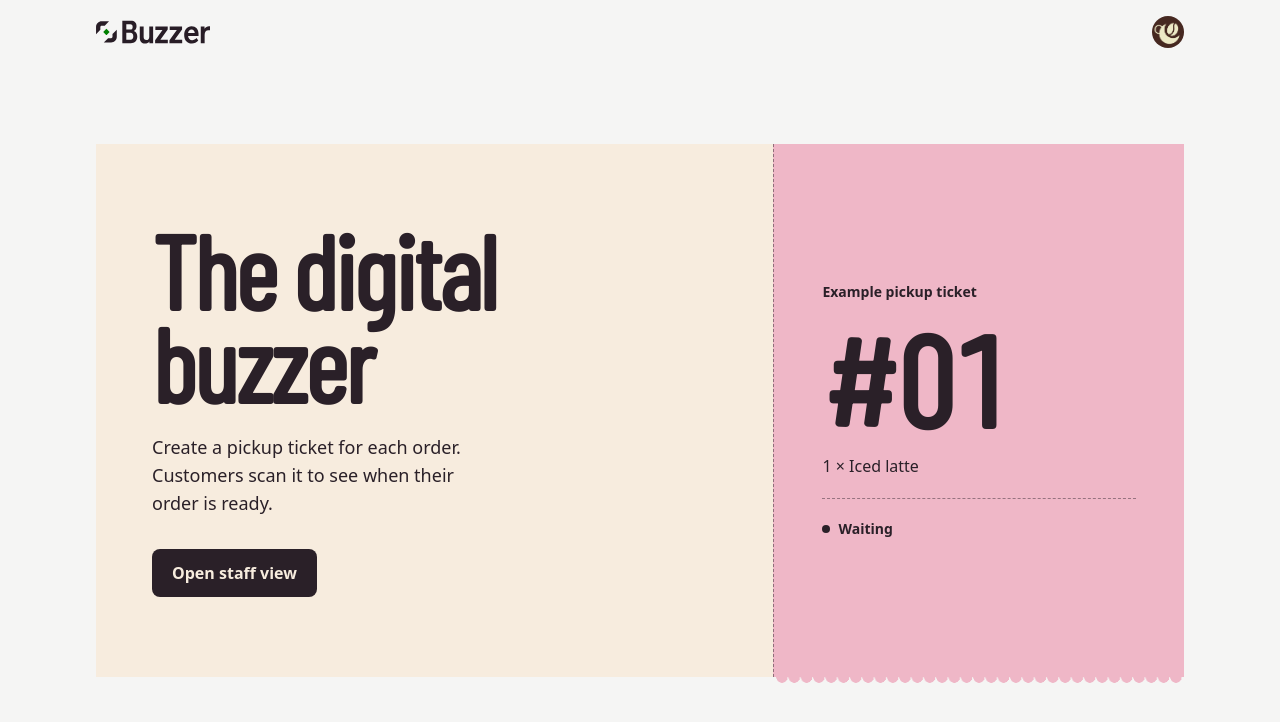
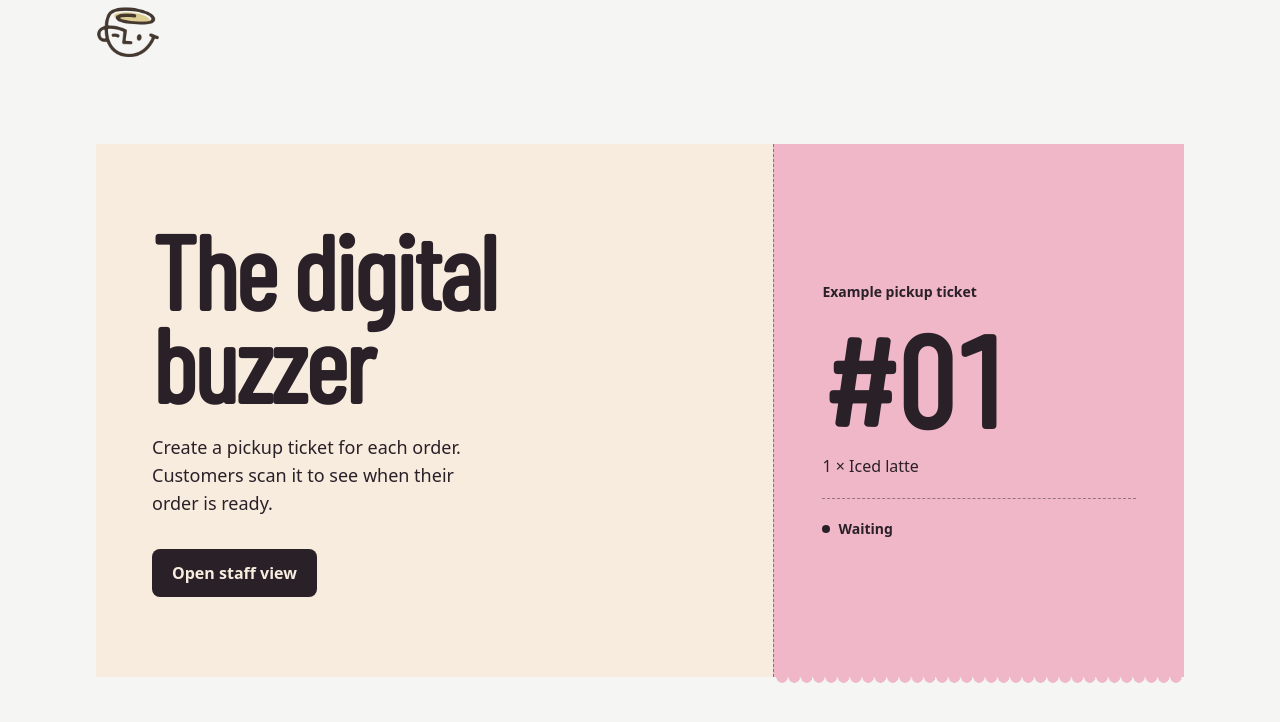
Before and after one commit to davidxx22/buzzer, a Next.js app: page / in a window 1280 px wide. Shown: the top 722 px of the page. Built offline with nearby package versions, Linux system fonts and the light colour scheme.

Commit message:
Use the supplied coffee shop mark

```diff
--- a/src/components/brand-marks.tsx
+++ b/src/components/brand-marks.tsx
@@ -2,9 +2,17 @@ import Image from "next/image";
 
 export function BrandMarks() {
   return (
-    <div className="staff-theme mx-auto flex min-h-16 max-w-6xl items-center justify-between gap-3 px-4 text-foreground sm:px-8">
-      <Image src="/buzzer-logo.svg" alt="Buzzer" width={114} height={28} unoptimized className="h-7 w-auto shrink-0" />
-      <Image src="/business-logo.png" alt="Coffee shop logo" width={32} height={32} unoptimized className="size-8 shrink-0 rounded-full object-cover" />
+    <div className="mx-auto flex min-h-16 max-w-6xl items-center px-4 sm:px-8">
+      <div className="relative h-13 w-16 overflow-hidden">
+        <Image
+          src="/coffee-shop-mark.png"
+          alt="Coffee shop logo"
+          width={736}
+          height={1104}
+          unoptimized
+          className="absolute top-1/2 left-1/2 h-auto w-[123px] max-w-none -translate-x-1/2 -translate-y-1/2 brightness-105 mix-blend-multiply"
+        />
+      </div>
     </div>
   );
 }
```
Also changed, not shown: public/coffee-shop-mark.png (added), 1 other file (tests, documents, lock files or other folders).
